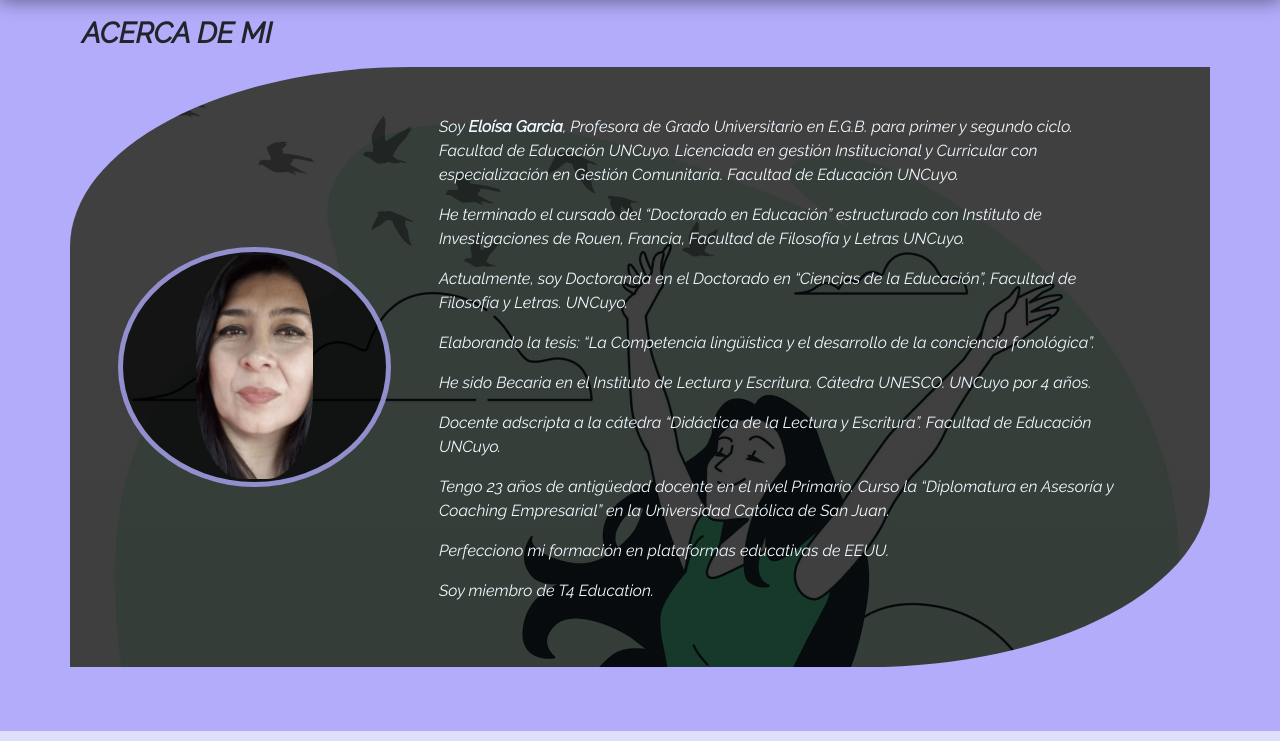
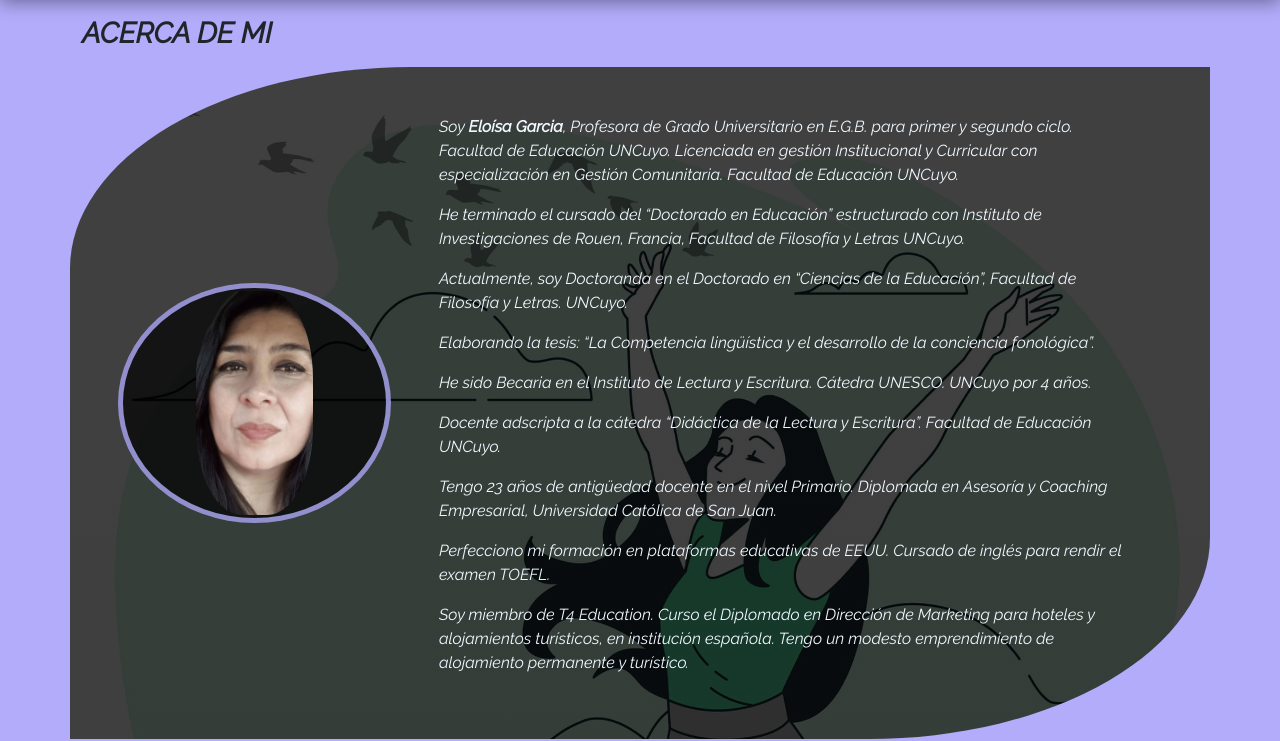
Before and after one commit to AmadeoSerio/Eloisa_Garcia, a website: page pages/acercaDeMi.html in a window 1280 px wide. Shown: the part 64-805 px from the top of the page. Drawn offline with nearby package versions, Linux system fonts and the light colour scheme.

Commit message:
modifiqué el acerca de mi a pedido del cliente

```diff
--- a/pages/acercaDeMi.html
+++ b/pages/acercaDeMi.html
@@ -111,14 +111,13 @@
                     Docente adscripta a la cátedra “Didáctica de la Lectura y Escritura”. Facultad de Educación UNCuyo.
                 </p>
                 <p>
-                    Tengo 23 años de antigüedad docente en el nivel Primario. Curso la “Diplomatura en Asesoría y
-                    Coaching Empresarial” en la Universidad Católica de San Juan.
+                    Tengo 23 años de antigüedad docente en el nivel Primario. Diplomada en Asesoría y Coaching Empresarial, Universidad Católica de San Juan.
                 </p>
                 <p>
-                    Perfecciono mi formación en plataformas educativas de EEUU.
+                    Perfecciono mi formación en plataformas educativas de EEUU. Cursado de inglés para rendir el examen TOEFL.
                 </p>
                 <p>
-                    Soy miembro de T4 Education.
+                    Soy miembro de T4 Education. Curso el Diplomado en Dirección de Marketing para hoteles y alojamientos turísticos, en institución española. Tengo un modesto emprendimiento de alojamiento permanente y turístico.
                 </p>
             </div>
         </div>
```
